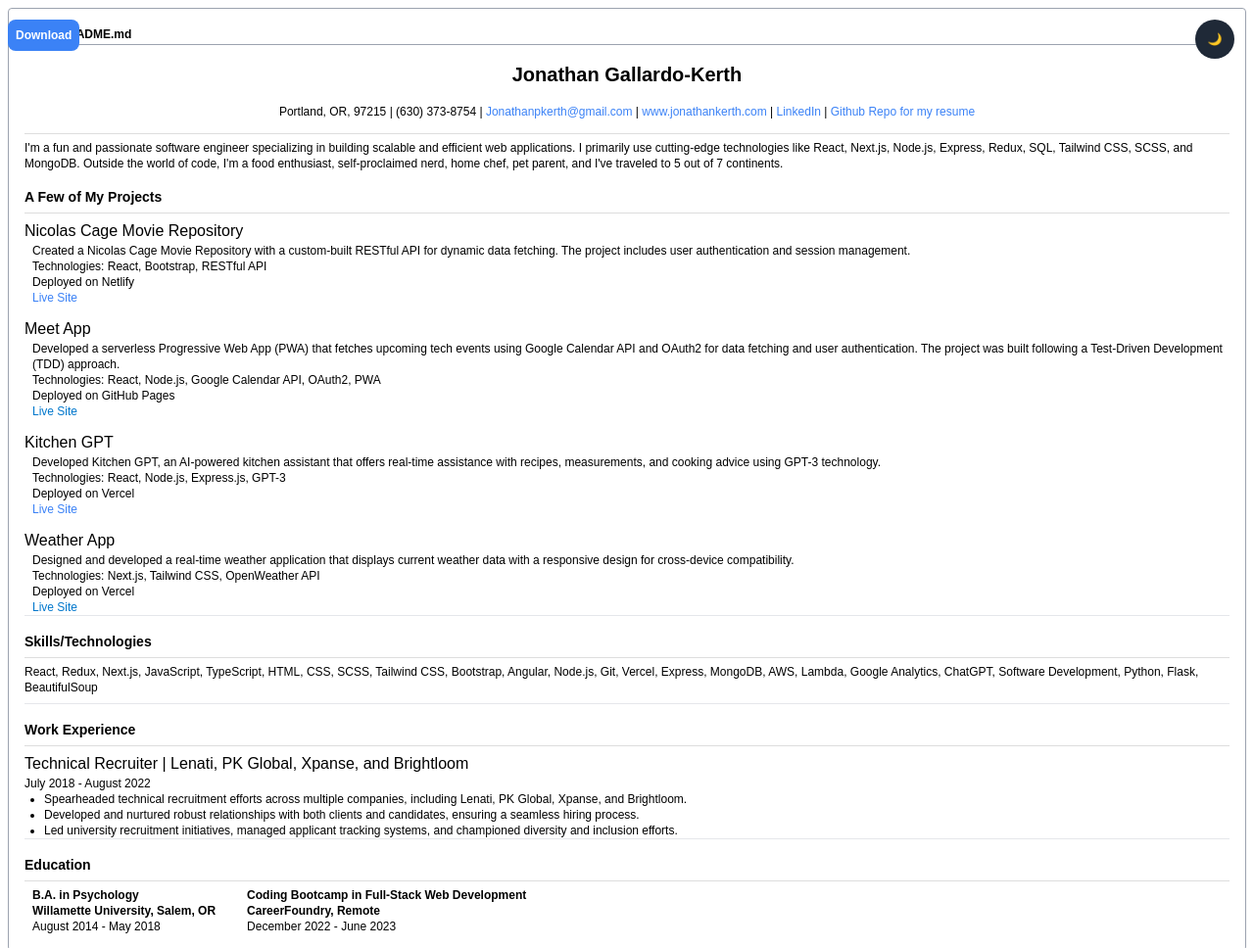
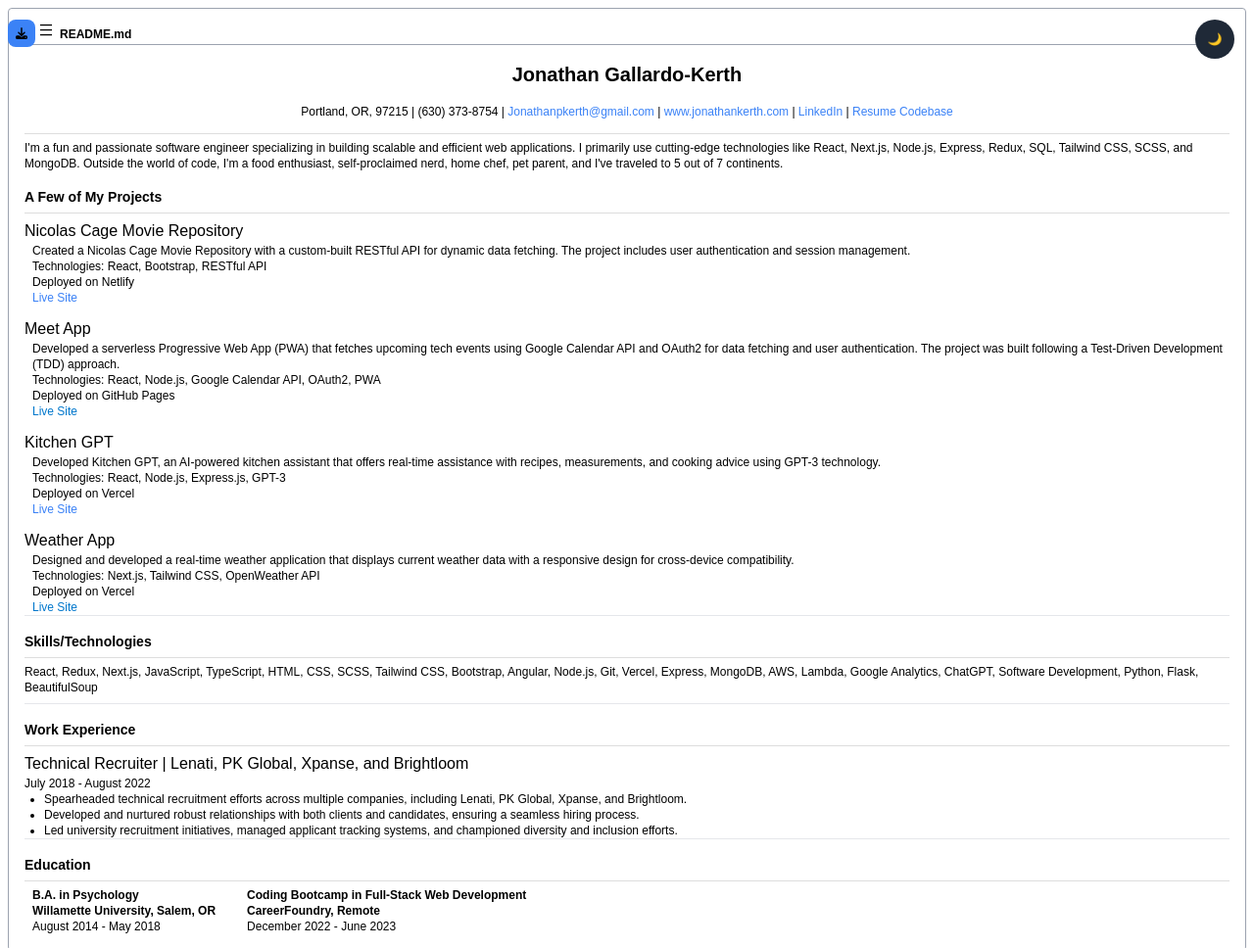
Before and after one commit to jonathankerth/resume, a plain HTML site: page index.html in a window 1280 px wide. Shown: the top 968 px of the page at 98% size. Drawn offline with nearby package versions, Linux system fonts and the light colour scheme.

Commit message:
update download img

```diff
--- a/index.html
+++ b/index.html
@@ -22,7 +22,16 @@
 			class="bg-blue-500 text-white rounded-lg p-2 mr-4 absolute top-5 flex items-center justify-center hover:bg-blue-700 focus:outline-none hide-on-print"
 			download="Jonathan's Resume.pdf"
 		>
-			<span class="text-xsm font-semibold">Download</span>
+			<svg
+				xmlns="http://www.w3.org/2000/svg"
+				height="1em"
+				viewBox="0 0 512 512"
+			>
+				<!--! Font Awesome Free 6.4.2 by @fontawesome - https://fontawesome.com License - https://fontawesome.com/license (Commercial License) Copyright 2023 Fonticons, Inc. -->
+				<path
+					d="M288 32c0-17.7-14.3-32-32-32s-32 14.3-32 32V274.7l-73.4-73.4c-12.5-12.5-32.8-12.5-45.3 0s-12.5 32.8 0 45.3l128 128c12.5 12.5 32.8 12.5 45.3 0l128-128c12.5-12.5 12.5-32.8 0-45.3s-32.8-12.5-45.3 0L288 274.7V32zM64 352c-35.3 0-64 28.7-64 64v32c0 35.3 28.7 64 64 64H448c35.3 0 64-28.7 64-64V416c0-35.3-28.7-64-64-64H346.5l-45.3 45.3c-25 25-65.5 25-90.5 0L165.5 352H64zm368 56a24 24 0 1 1 0 48 24 24 0 1 1 0-48z"
+				/>
+			</svg>
 		</a>
 
 		<div class="container mx-auto">
@@ -75,7 +84,7 @@
 								href="https://github.com/jonathankerth/resume"
 								target="_blank"
 								rel="noopener noreferrer"
-								>Github Repo for my resume</a
+								>Resume Codebase</a
 							>
 						</span>
 					</div>
```
